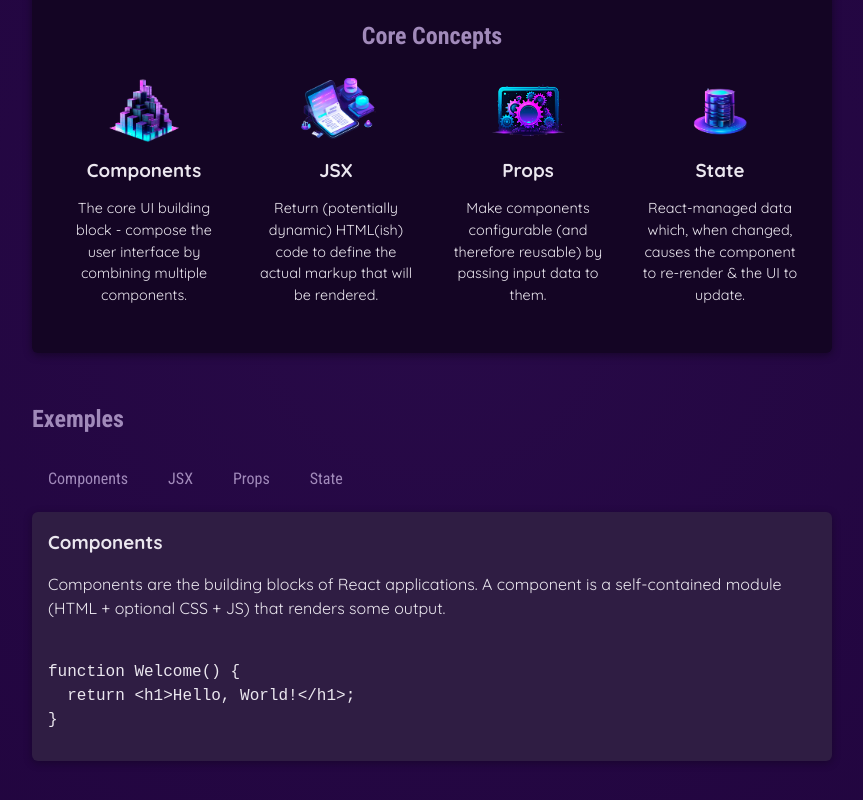
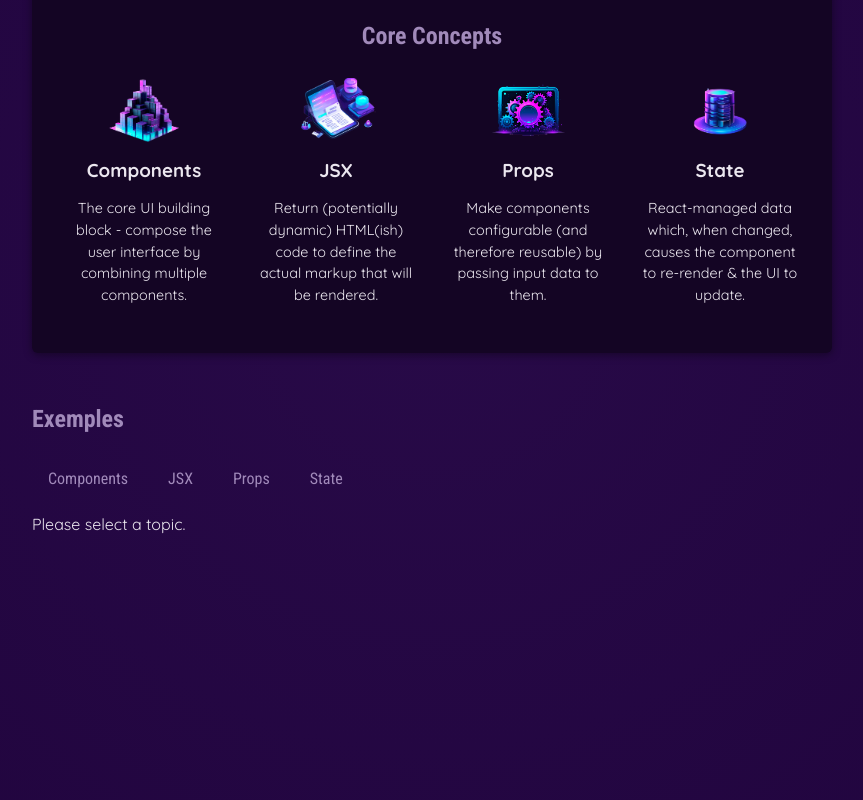
Before and after one commit to fatibelkoudia/React-Essentials, a React (Vite) app: page / in a window 1280 px wide. Shown: the part 346-1146 px from the top of the page, without its empty margins (208-1071 px from the left). Built offline with nearby package versions, Linux system fonts and the light colour scheme.

Commit message:
Rendering Content Conditionally

```diff
--- a/src/App.jsx
+++ b/src/App.jsx
@@ -9,7 +9,7 @@
 
 
 function App() {
-  const [ selectedTopic, setSelectedTopic ] =useState('components');
+  const [ selectedTopic, setSelectedTopic ] =useState();
 
 
   function handleSelect(selectedButton) {
@@ -39,7 +39,9 @@
           <TabButton onSelect={()=> handleSelect('props')}> Props </TabButton>
           <TabButton onSelect={()=> handleSelect('state')}> State </TabButton>
         </menu>
-       <div id="tab-content">
+        {!selectedTopic ?<p>Please select a topic.</p> :(<div id="tab-content">
+
+
        <h3>{EXAMPLES[selectedTopic].title} </h3>
        <p>{EXAMPLES[selectedTopic].description}</p>
        <pre>
@@ -47,7 +49,8 @@
          {EXAMPLES[selectedTopic].code}
          </code>
        </pre>
-       </div>
+      </div>  ) }
+
         </section>
       </main>
     </div>
```
Lines whose indentation alone changed are shown as unchanged.
